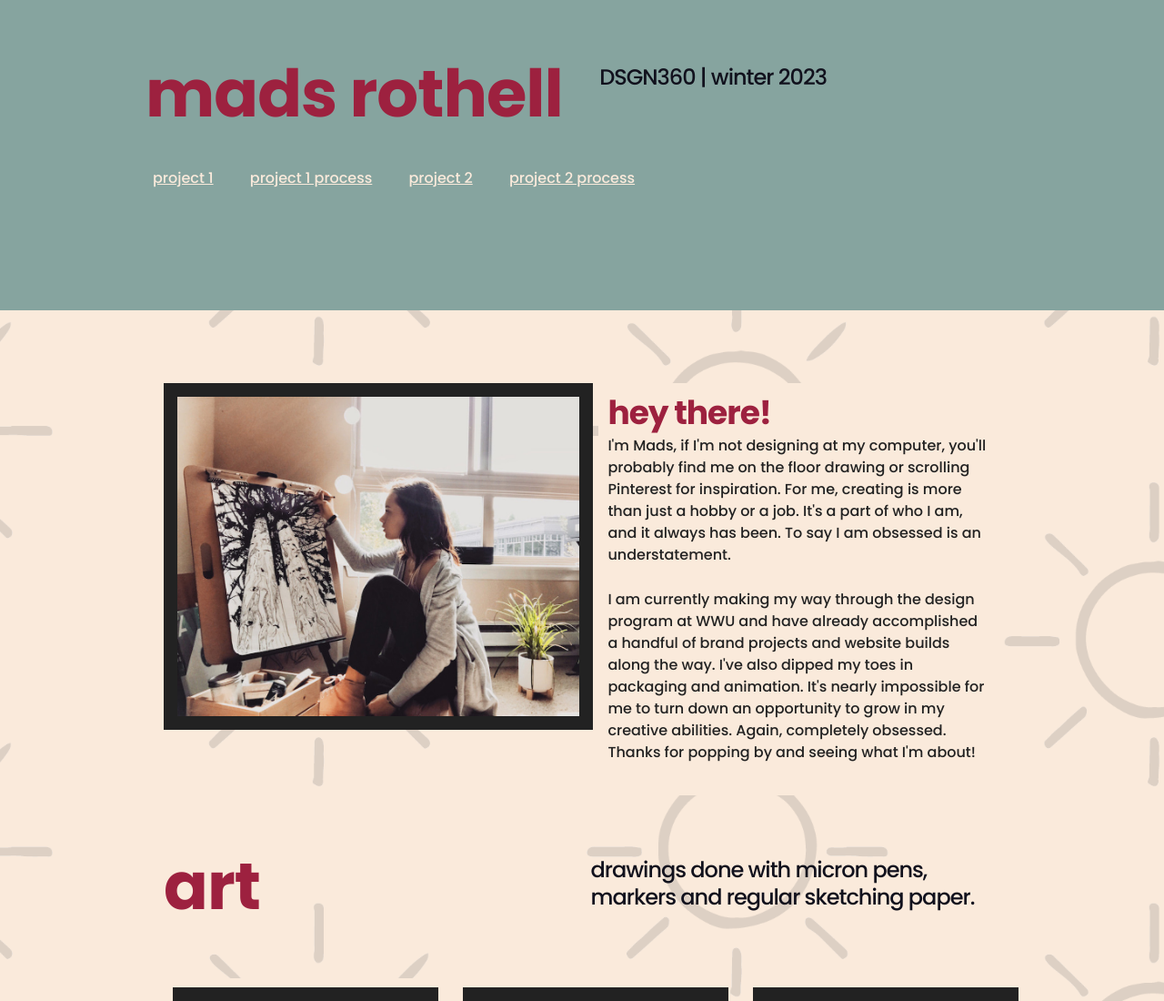
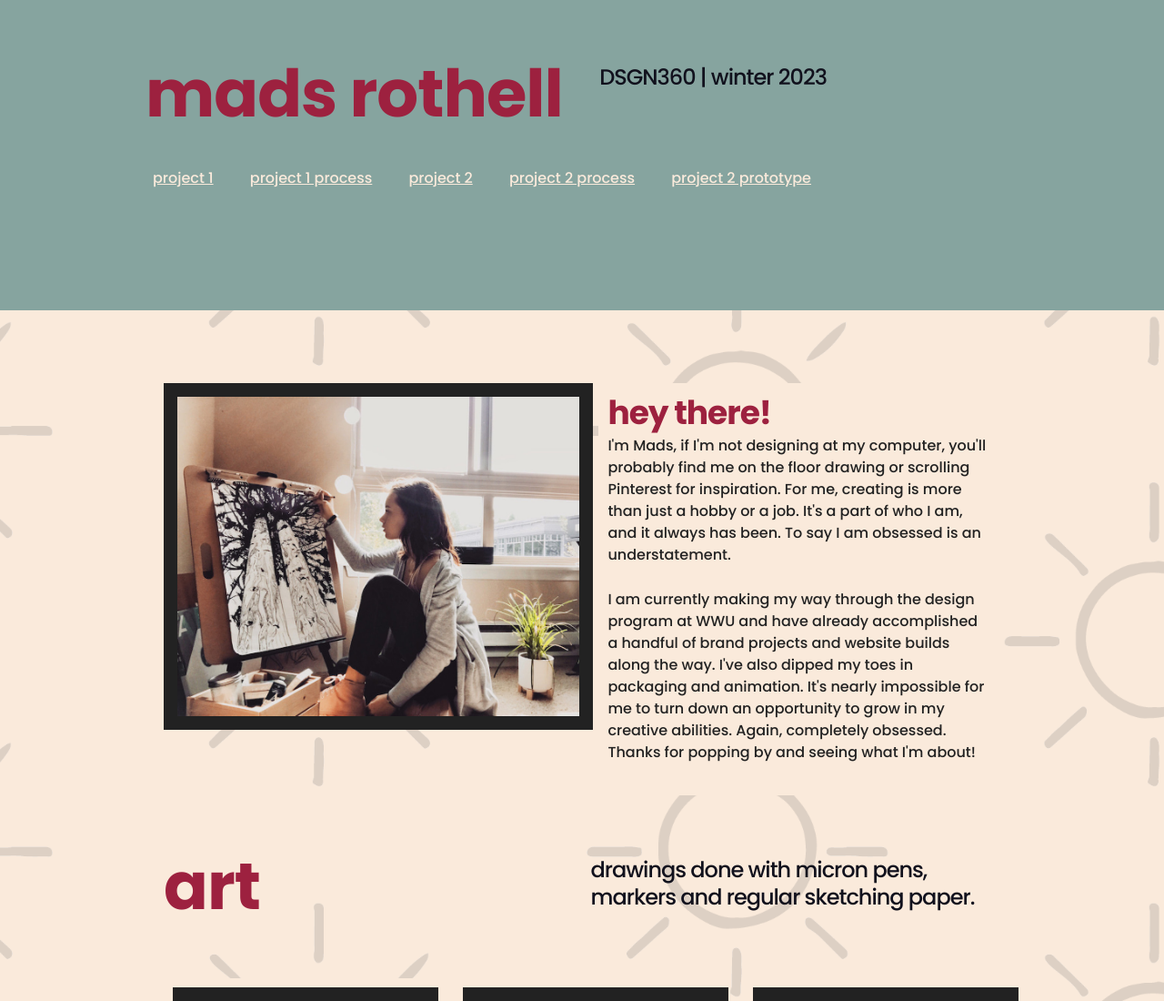
Before and after one commit to madsrothell/madsrothell.github.io, a plain HTML site: page index.html in a window 1280 px wide. Shown: the top 1100 px of the page at 91% size. Drawn offline with nearby package versions, Linux system fonts and the light colour scheme.

Commit message:
final changes

```diff
--- a/index.html
+++ b/index.html
@@ -27,6 +27,7 @@
               <li><a href="https://acrobat.adobe.com/link/review?uri=urn:aaid:scds:US:b4e362bb-e1aa-39ac-9704-9095ec60b2f1">Project 1 Process</a></li>
               <li><a href="https://madsrothell.github.io/360FinalProject/">Project 2</a></li>
               <li><a href="https://acrobat.adobe.com/link/review?uri=urn:aaid:scds:US:7f14687e-bcce-3a82-9ed4-b9b1e6ffcfce">Project 2 Process</a></li>
+              <li><a href="https://www.figma.com/proto/uPYKMFqUQYupMrj8mURolR/360Final?node-id=1-2&starting-point-node-id=1%3A2&scaling=scale-down">Project 2 Prototype</a></li>
             </ul>
           </div>
         </nav>
```
